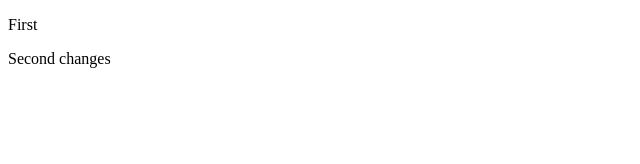
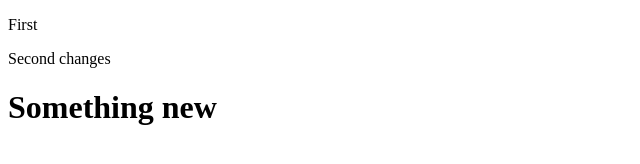
Before and after one commit to Akezh/Calculator, a plain HTML site: page index.html in a window 1280 px wide. Shown: the whole page, without its empty margins (0-640 px from the left). Drawn offline with Linux system fonts and the light colour scheme.

Commit message:
Modified index.html

```diff
--- a/index.html
+++ b/index.html
@@ -4,6 +4,7 @@
 <body>
   <p>First</p>
   <p>Second changes</p>
+  <h1>Something new</h1>
 </body>
 
 </html>
```
